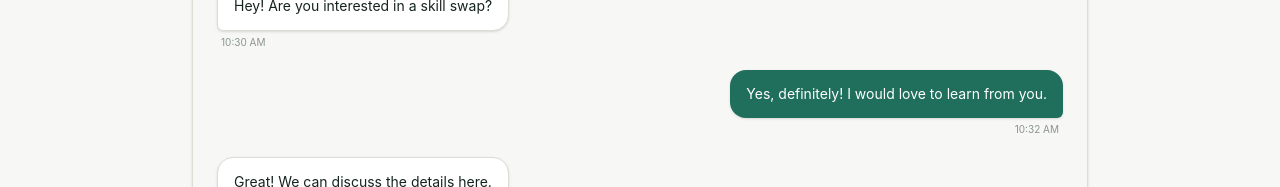
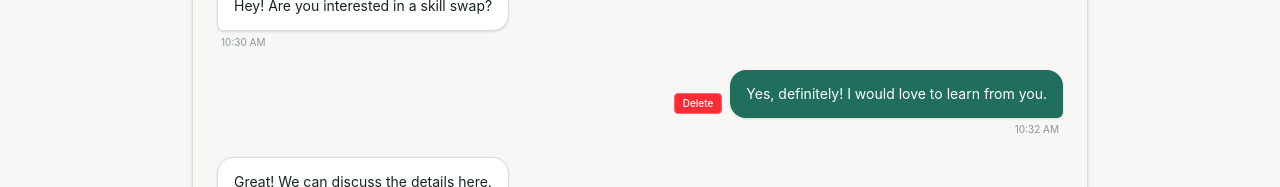
Before and after one commit to shahmir12345/SkillBridge, a React (Vite) app: page /chat/1 in a window 1280 px wide. Shown: the part 275-462 px from the top of the page. Built offline with nearby package versions, Linux system fonts and the light colour scheme.

Commit message:
Change the Delete button UI more convient

```diff
--- a/src/views/Chat/chat.jsx
+++ b/src/views/Chat/chat.jsx
@@ -81,6 +81,16 @@ const Chat = () => {
 
       </main>
     )
+  }
+
+  const deleteMessage = (messageId) => {
+
+    setMessages((prevMessages) =>
+      prevMessages.filter(
+        (msg) => msg.id !== messageId
+      )
+    )
+
   }
 
   const sendMessage = (e) => {
@@ -187,14 +197,25 @@ const Chat = () => {
 
             <div
               key={msg.id}
-              className={`flex ${
+              className={`flex item-center gap-2 ${
                 msg.sender === "me"
                   ? "justify-end"
                   : "justify-start"
               }`}
             >
 
-              <div
+            {msg.sender === "me" && (
+                <button
+                type="button"
+                onClick={() => deleteMessage(msg.id)}
+                className="h-fit self-center px-2 py-0.5 rounded text-[10px] font-medium text-white bg-red-500 transition border border-red-400 hover:scale-105"
+                >
+                Delete
+                </button>
+            )}
+
+            <div
+
                 className={`max-w-[80%] sm:max-w-[65%] ${
                   msg.sender === "me"
                     ? "items-end"
```
